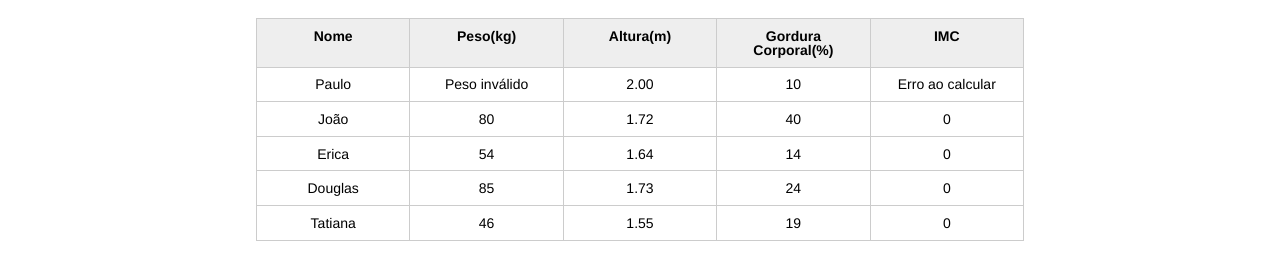
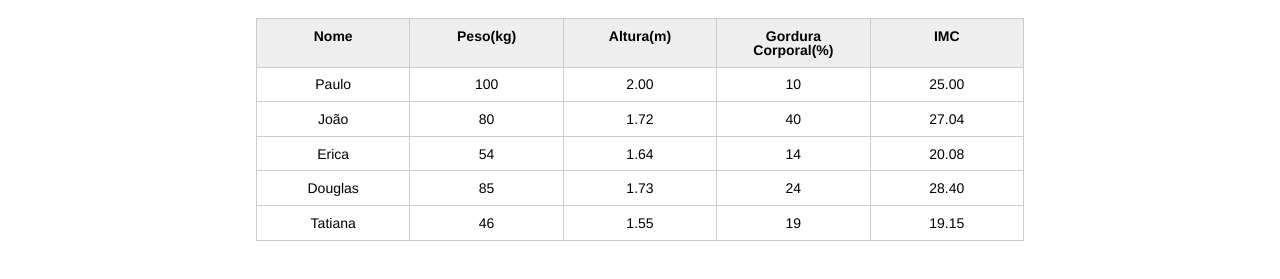
Before and after one commit to arrivabenegustavo/Alura, a plain HTML site: page JavaScript/index.html in a window 1280 px wide. Shown: the part 123-402 px from the top of the page. Drawn offline with Linux system fonts and the light colour scheme.

Commit message:
Estrutura de repetição

```diff
--- a/JavaScript/index.html
+++ b/JavaScript/index.html
@@ -29,9 +29,9 @@
 						</tr>
 					</thead>
 					<tbody id="tabela-pacientes">
-						<tr class="paciente" id="primeiro-paciente">
+						<tr class="paciente">
 							<td class="info-nome">Paulo</td>
-							<td class="info-peso">10000</td>
+							<td class="info-peso">100</td>
 							<td class="info-altura">2.00</td>
 							<td class="info-gordura">10</td>
 							<td class="info-imc">0</td>
--- a/JavaScript/js/principal.js
+++ b/JavaScript/js/principal.js
@@ -2,9 +2,19 @@ var titulo = document.querySelector(".titulo");
 
 titulo.textContent = "9fit Nutrição";
 
-// calculando imc
 
-var paciente = document.querySelector("#primeiro-paciente");
+// Estrutura de repetição para poder acessar a lista de pacientes através da classe
+// e assim por acessar os dados e inserir o imc de cada paciente
+
+// Primeiro, declaramos uma variável para receber a Array(lista) através do "querySelectAll" que traz todo conteúdo da classe
+var pacientes = document.querySelectorAll(".paciente");
+
+// Repetição iniciando com ZERO, até o tamanho da Array(lista), somando 1
+for(var i = 0; pacientes.length; i++){
+
+    // Para facilitar o acesso a cada item sem precisar mencionar a posição em cada momento que aparece "paciente"
+    // basta declarar uma variável para receber a posição em casa iteração
+    var paciente = pacientes[i];
 
     var tdpeso = paciente.querySelector(".info-peso"); //traz a linha
     var peso = tdpeso.textContent; // Traz o conteúdo/valor
@@ -17,6 +27,8 @@ var imc =  peso / (altura * altura);
     var tdimc = paciente.querySelector(".info-imc"); // traz a linha
     tdimc.textContent = imc // Adicionando o imc no HTML, ou seja, o conteúdo recebe um novo valor
 
+
+    // Para validar o calculo do IMC, caso atenda as condições abaixo
     var alturaValida = true;
     var pesoValido = true;
 
@@ -31,7 +43,8 @@ if(altura <= 0 || altura >= 3){
 
     if(alturaValida && pesoValido){
         var imc =  peso / (altura * altura);
-    tdimc.textContent = imc
+        tdimc.textContent = imc.toFixed(2)// duas casa decimais
     }else{
         tdimc.textContent = "Erro ao calcular"
     }
+}
```
Lines whose indentation alone changed are shown as unchanged.
